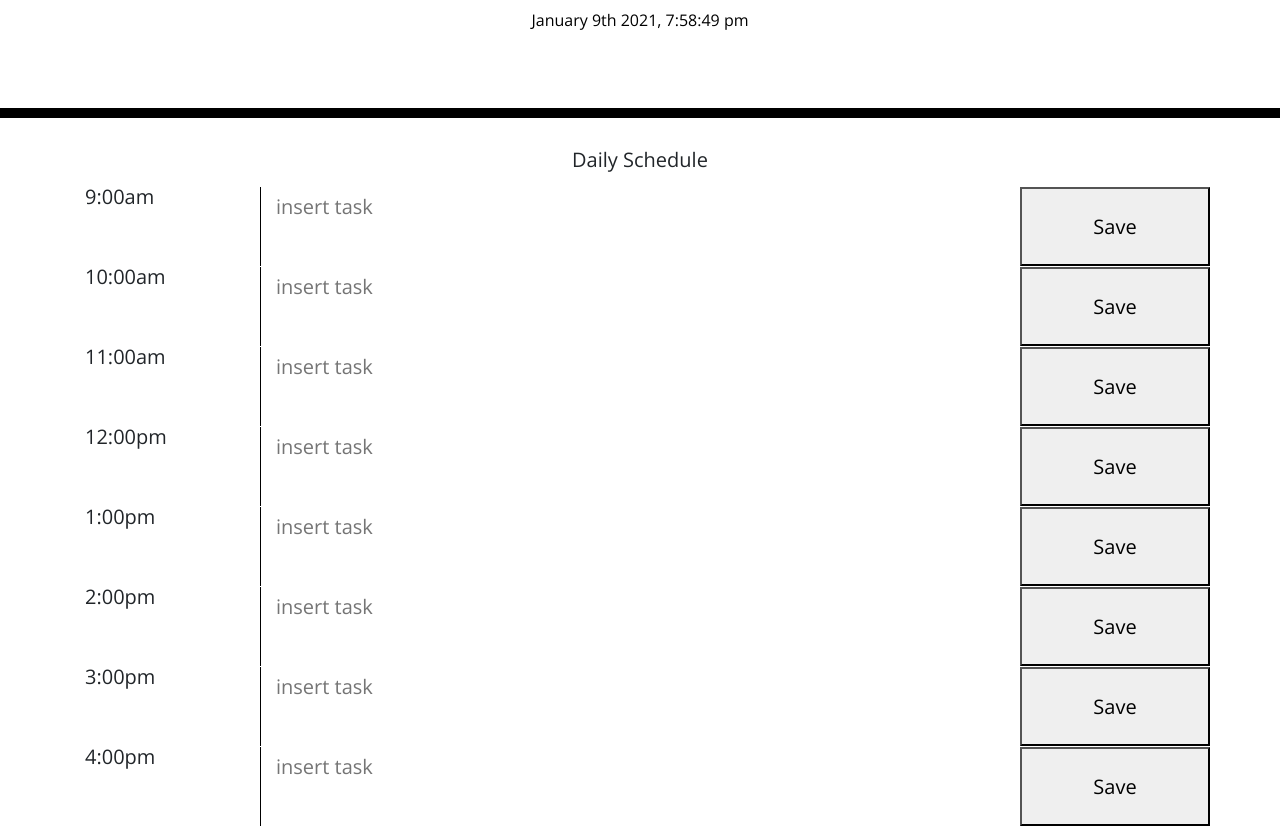
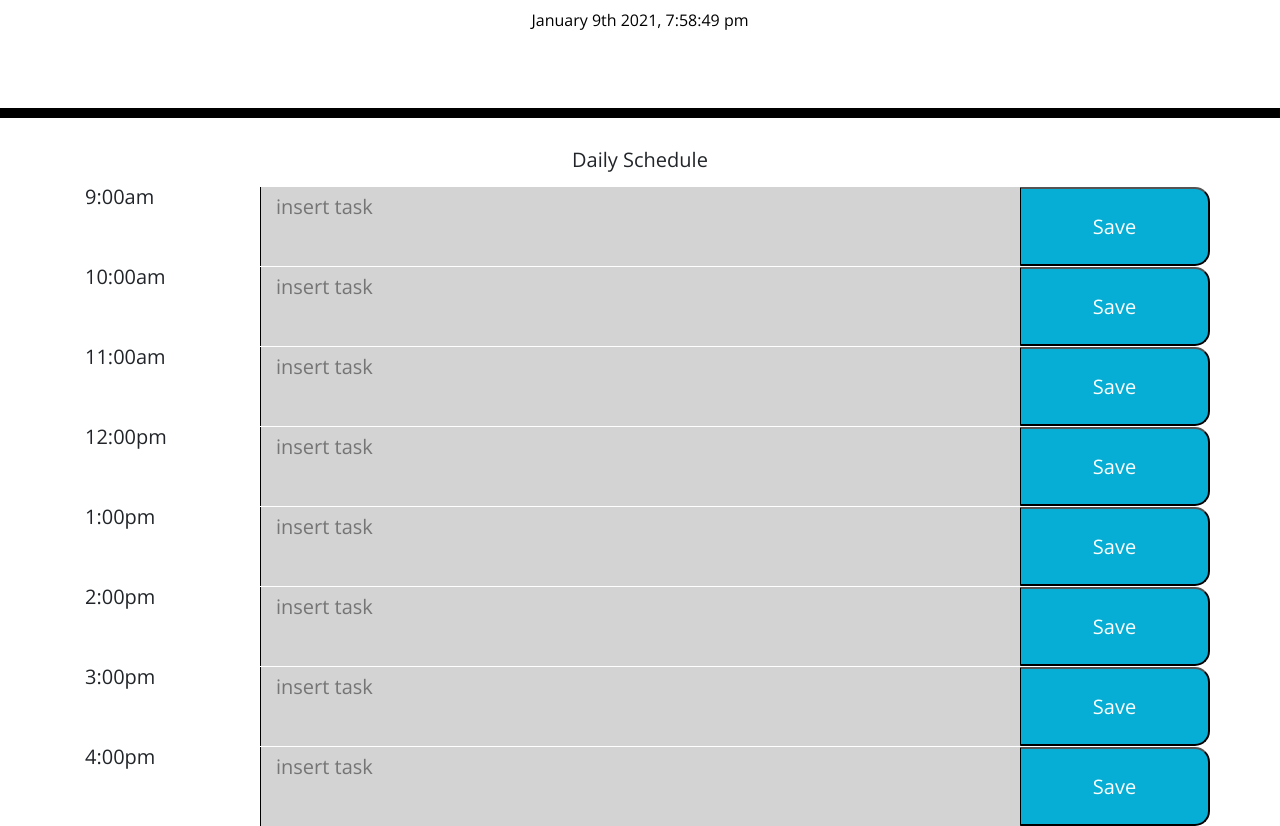
Before and after one commit to HectorDiazJr/Work-Day-Scheduler, a plain HTML site: page index.html in a window 1280 px wide. Shown: the part 182-1008 px from the top of the page. Drawn offline with nearby package versions, Linux system fonts and the light colour scheme.

Commit message:
coded the css to changed based on past, present, and future

```diff
--- a/Schedule.js
+++ b/Schedule.js
@@ -1,60 +1,80 @@
 $(document).ready(function() {
-    // GIVEN I am using a daily planner to create a schedule
-    // WHEN I open the planner
-    // -THEN the current day is displayed at the top of the calendar
+
     //IF DAY MATCHES TODAYS DATE, DISPLAY CURRENT DAY TIME BLOCKS, AND CLEAR PREVIOUS DAY
-    // WHEN I scroll down
-    // THEN I am presented with time blocks for standard business hours
+
     // WHEN I view the time blocks for that day
     // THEN each time block is color-coded to indicate whether it is in the past, present, or future
     //WILL NEED 3 IF STATEMENTS. IF THE TIME IS PAST, COLOR, IF THE TIME IS CURRENT COLOR DIFFERENT, IF THE TIME IS FUTURE COLOR DIFFERENT
-    // WHEN I click into a time block
-    // THEN I can enter an event
+
     // WHEN I click the save button for that time block
     // THEN the text for that event is saved in local storage
+    //RETURN VALUE OF EACH TIME ELEMENT
     // WHEN I refresh the page
     // THEN the saved events persist
     // var schedule = [];
     // get and display the time and date
 
-    $(".saveBtn").on("click",function() {
-        console.log("test2")
-    });
+    //clear the tasks if it is a new day
+    if (time === today) {
+        console.log("it is today");
+    };
+    //run function of storing task to localstorage by clicking the save button
+    $(".saveBtn").on("click",() => storeTasks());
+
+    //set the time variables
+    var nineamEL = document.getElementById("9");
+    var tenamEL = document.getElementById("10");
+    var elevenamEL = document.getElementById("11");
+    var twelveamEL = document.getElementById("12");
+    var onepmEL = document.getElementById("13");
+    var twopmEL = document.getElementById("14");
+    var threepmEL = document.getElementById("15");
+    var fourpmEL = document.getElementById("16");
+    // var time = document.getElementsByClassName("17")
+
+    var workhours =[nineamEL, tenamEL, elevenamEL, twelveamEL, onepmEL, twopmEL, threepmEL, fourpmEL];
+
+    for (let i = 0; i < workhours.length; i++) {
+        const element = workhours[i];
+        console.log(element.classList);
+        // console.log(element.classList.split(" "));
+        let id = $(element).attr("id");
+        console.log(id);
+        if (parseInt(id) < moment().hour()) {
+            $(element).addClass("past");
+            console.log("If " + element.classList);
+        }
+        else if (parseInt(id) > moment().hour()) {
+            $(element).addClass("future");
+            console.log("else if " + element.classList);
+        }
+        else {$(element).addClass("present")};
+        console.log("else" + element.classList);
+    }
+
+    // set past, current, and present class
 
 
-    var nineamEL = document.getElementById("nineam");
-
+    //display the current time
     var time = moment().format('MMMM Do YYYY, h:mm:ss a')
     var currentDay = $("#currentDay");
     currentDay.text(time);
+    var today = new Date();
+    console.log(today);
 
+    //use setinterval function to reset time every second
     setInterval(function() {
         time = moment().format('MMMM Do YYYY, h:mm:ss a')
         currentDay.text(time);
+
     },1000
     );
-    //create a function to store tasks in local storage
+
+    //create a function to store tasks in local storage, to be called when clicking the save button
     function storeTasks() {
-        console.log("test this")
-        localStorage.setItem("#nineam", JSON.stringify(input));
-    }
-
-    //when save button is click, save task to local storage
-    //use json to stringify stored items
-    //.setItem("text box", JSON.stringify)
-
-    //use if statement to compare actual time of day with time block
-    //if ul < moment().format('h a') {
-    //     change the css to past
-    // }
-    //if past use class past to style text box
-    //if present use class present to style text box
-    //if future use class future to style text box
-
-    //get stored task from local storage
-    //parse the json string to an object
-    //JSON.parse(localStorage.getItem("place in the text box"))
-
-    //clear the text boxes with tasks each new day
+        console.log(nineamEL.value);
+        localStorage.setItem("task", JSON.stringify(nineamEL.value)
+        )}
+    //need a for loop to go through each timeEL and save the value to local storage
 
 });
--- a/index.html
+++ b/index.html
@@ -33,44 +33,44 @@
       <div class="lead">
         <p id="Schedule" class="daily">Daily Schedule</p>
         <div class ="row">
-        <ul class = "col-2" class="time">9:00am</ul>
-        <textarea class = "col-8" class = "input" id="nineam" placeholder="insert task"></textarea>
-        <button class = "col-2" class = "saveBtn">Save</button>
+        <ul class = "col-2 time">9:00am</ul>
+        <textarea class = "col-8 input" id="9" placeholder="insert task"></textarea>
+        <button class = "col-2 saveBtn 9" >Save</button>
       </div>
       <div class ="row">
         <ul class = "col-2" class="time">10:00am</ul>
-        <textarea class = "col-8" class = "input" id="tenam" placeholder="insert task"></textarea>
-        <button class = "col-2" class = "saveBtn">Save</button>
+        <textarea class = "col-8 input" id="10" placeholder="insert task"></textarea>
+        <button class = "col-2 saveBtn">Save</button>
       </div>
       <div class ="row">
         <ul class = "col-2" class="time">11:00am</ul>
-        <textarea class = "col-8" class = "input" id="elevenam" placeholder="insert task"></textarea>
-        <button class = "col-2" class = "saveBtn">Save</button>
+        <textarea class = "col-8 input" id="11" placeholder="insert task"></textarea>
+        <button class = "col-2 saveBtn">Save</button>
       </div>
       <div class ="row">
         <ul class = "col-2" class="time">12:00pm</ul>
-        <textarea class = "col-8" class = "input" id="twelvepm" placeholder="insert task"></textarea>
-        <button class = "col-2" class = "saveBtn">Save</button>
+        <textarea class = "col-8 input" id="12" placeholder="insert task"></textarea>
+        <button class = "col-2 saveBtn">Save</button>
       </div>
       <div class ="row">
         <ul class = "col-2" class="time">1:00pm</ul>
-        <textarea class = "col-8" class = "input" id="onepm" placeholder="insert task"></textarea>
-        <button class = "col-2" class = "saveBtn">Save</button>
+        <textarea class = "col-8 input" id="13" placeholder="insert task"></textarea>
+        <button class = "col-2 saveBtn">Save</button>
       </div>
       <div class ="row">
         <ul class = "col-2" class="time">2:00pm</ul>
-        <textarea class = "col-8" class = "input" id="twopm" placeholder="insert task"></textarea>
-        <button class = "col-2" class = "saveBtn">Save</button>
+        <textarea class = "col-8 input" id="14" placeholder="insert task"></textarea>
+        <button class = "col-2 saveBtn">Save</button>
       </div>
       <div class ="row">
         <ul class = "col-2" class="time">3:00pm</ul>
-        <textarea class = "col-8" class = "input" id="threepm" placeholder="insert task"></textarea>
-        <button class = "col-2" class = "saveBtn">Save</button>
+        <textarea class = "col-8 input" id="15" placeholder="insert task"></textarea>
+        <button class = "col-2 saveBtn">Save</button>
       </div>
       <div class ="row">
         <ul class = "col-2" class="time">4:00pm</ul>
-        <textarea class = "col-8" class = "input" id="fourpm" placeholder="insert task"></textarea>
-        <button class = "col-2" class = "saveBtn">Save</button>
+        <textarea class = "col-8 input" id="16" placeholder="insert task"></textarea>
+        <button class = "col-2 saveBtn">Save</button>
       </div>
     </div>
 
```
Also changed, not shown: assets/Scheduler-screen-shot.png (added), 3 other files.
